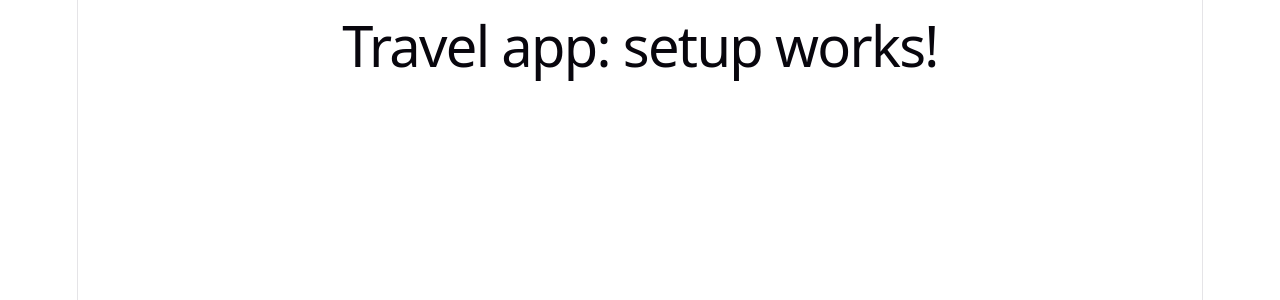
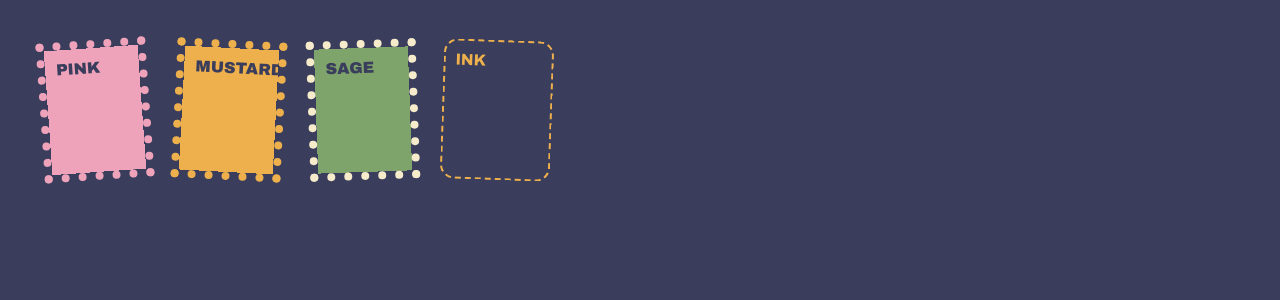
Before and after one commit to Ziyue-Xu/Stamp-It, a React (Vite) app in the folder my-travel-app/: page / in a window 1280 px wide. Shown: the top 300 px of the page. Built offline with nearby package versions, Linux system fonts and the light colour scheme.

Commit message:
the stamp styles

```diff
--- a/my-travel-app/src/App.jsx
+++ b/my-travel-app/src/App.jsx
@@ -1,6 +1,43 @@
+import Stamp from "./components/Stamp";
+
+const colors = {
+  "--paper": "#3a3d5c",
+  "--ink": "#f6ebcb",
+  "--sky": "#474c70",
+  "--gold": "#edb04c",
+  "--teal": "#7fa46b",
+  "--pink": "#efa3bb",
+};
 
 function App() {
-  return <h1>Travel app: setup works!</h1>;
+  return (
+    <div
+      style={{
+        ...colors,
+        minHeight: "100vh",
+        background: "var(--paper)",
+        color: "var(--ink)",
+        padding: 40,
+        display: "flex",
+        gap: 24,
+        alignItems: "flex-start",
+        fontFamily: "'Archivo', sans-serif",
+      }}
+    >
+      <Stamp color="var(--pink)" w={110} h={140} rot={-4}>
+        <div style={{ color: "#3a3d5c", fontWeight: 900, padding: 6 }}>PINK</div>
+      </Stamp>
+      <Stamp color="var(--gold)" w={110} h={140} rot={3}>
+        <div style={{ color: "#3a3d5c", fontWeight: 900, padding: 6 }}>MUSTARD</div>
+      </Stamp>
+      <Stamp color="var(--ink)" fill="var(--teal)" w={110} h={140} rot={-2}>
+        <div style={{ color: "#3a3d5c", fontWeight: 900, padding: 6 }}>SAGE</div>
+      </Stamp>
+      <Stamp color="var(--gold)" shape="ink" w={110} h={140} rot={2}>
+        INK
+      </Stamp>
+    </div>
+  );
 }
 
 export default App;
--- /dev/null
+++ b/my-travel-app/src/components/Stamp.css
@@ -0,0 +1,91 @@
+
+.stamp {
+  box-sizing: border-box;
+  border: 8px dotted var(--c);
+  background: var(--fill);
+  background-clip: padding-box;
+  padding: 5px;
+  overflow: hidden;
+}
+.stamp > svg {
+  display: block;
+  width: 100%;
+  height: 100%;
+}
+
+/* other shapes */
+.stamp-oval {
+  border-radius: 50%;
+}
+.stamp-oval > svg {
+  border-radius: 50%;
+}
+.stamp-arch {
+  border-radius: 70px 70px 10px 10px;
+}
+.stamp-arch > svg {
+  border-radius: 60px 60px 4px 4px;
+}
+
+/* "ink" stamp: just a dashed outline, like a rubber stamp */
+.stamp-ink {
+  border: 2px dashed var(--c);
+  background: transparent;
+  border-radius: 14px;
+  padding: 10px;
+  color: var(--c);
+}
+
+
+
+/* 1. position + mouse parallax. --px / --py (-1..1) are set by WelcomeScreen.jsx */
+.stamp-pos {
+  position: absolute;
+  transform: translate(
+    calc(var(--px, 0) * var(--depth, 0.5) * -14px),
+    calc(var(--py, 0) * var(--depth, 0.5) * -8px)
+  );
+  transition: transform 0.4s ease-out;
+}
+
+/* 2. float in: starts lower, smaller, see-through, then settles */
+.stamp-in {
+  animation: stamp-in 1s cubic-bezier(0.2, 0.9, 0.3, 1.15) both;
+  animation-delay: var(--delay, 0s);
+}
+@keyframes stamp-in {
+  from {
+    opacity: 0;
+    transform: translateY(46px) rotate(calc(var(--rot, 0deg) + 8deg)) scale(0.88);
+  }
+  to {
+    opacity: 1;
+    transform: translateY(0) rotate(var(--rot, 0deg)) scale(1);
+  }
+}
+
+/* 3. gentle bob after landing */
+.stamp-bob {
+  animation: stamp-bob 6s ease-in-out infinite alternate;
+  animation-delay: var(--bob, 0s);
+}
+@keyframes stamp-bob {
+  from {
+    transform: translateY(0);
+  }
+  to {
+    transform: translateY(-5px);
+  }
+}
+
+@media (prefers-reduced-motion: reduce) {
+  .stamp-in,
+  .stamp-bob {
+    animation: none;
+    opacity: 1;
+  }
+  .stamp-pos {
+    transform: none;
+    transition: none;
+  }
+}
--- /dev/null
+++ b/my-travel-app/src/components/Stamp.jsx
@@ -0,0 +1,55 @@
+
+import "./Stamp.css";
+
+export default function Stamp({
+  color = "var(--pink)",
+  fill,
+  shape = "rect",
+  w = 120,
+  h = 150,
+  x = 0,
+  y = 0,
+  rot = 0,
+  depth = 0.5,
+  delay = 0,
+  placed = false,
+  animate = true,
+  children,
+}) {
+  const frame = (
+    <div
+      className={`stamp stamp-${shape}`}
+      style={{
+        width: w,
+        height: h,
+        "--c": color,
+        "--fill": fill || color,
+      }}
+    >
+      {children}
+    </div>
+  );
+
+
+  if (!placed) {
+    return (
+      <div style={{ transform: `rotate(${rot}deg)`, display: "inline-block" }}>
+        {frame}
+      </div>
+    );
+  }
+
+
+  return (
+    <div className="stamp-pos" style={{ left: x, top: y, "--depth": depth }}>
+      <div
+        className={animate ? "stamp-in" : undefined}
+        style={{ "--rot": `${rot}deg`, "--delay": `${delay}s`, transform: `rotate(${rot}deg)` }}
+      >
+        <div className="stamp-bob" style={{ "--bob": `${(delay * 1.7).toFixed(2)}s` }}>
+          {frame}
+        </div>
+      </div>
+    </div>
+  );
+}
--- a/my-travel-app/src/index.css
+++ b/my-travel-app/src/index.css
@@ -1,111 +1,16 @@
-:root {
-  --text: #6b6375;
-  --text-h: #08060d;
-  --bg: #fff;
-  --border: #e5e4e7;
-  --code-bg: #f4f3ec;
-  --accent: #aa3bff;
-  --accent-bg: rgba(170, 59, 255, 0.1);
-  --accent-border: rgba(170, 59, 255, 0.5);
-  --social-bg: rgba(244, 243, 236, 0.5);
-  --shadow:
-    rgba(0, 0, 0, 0.1) 0 10px 15px -3px, rgba(0, 0, 0, 0.05) 0 4px 6px -2px;
-
-  --sans: system-ui, 'Segoe UI', Roboto, sans-serif;
-  --heading: system-ui, 'Segoe UI', Roboto, sans-serif;
-  --mono: ui-monospace, Consolas, monospace;
-
-  font: 18px/145% var(--sans);
-  letter-spacing: 0.18px;
-  color-scheme: light dark;
-  color: var(--text);
-  background: var(--bg);
-  font-synthesis: none;
-  text-rendering: optimizeLegibility;
-  -webkit-font-smoothing: antialiased;
-  -moz-osx-font-smoothing: grayscale;
-
-  @media (max-width: 1024px) {
-    font-size: 16px;
-  }
-}
-
-@media (prefers-color-scheme: dark) {
-  :root {
-    --text: #9ca3af;
-    --text-h: #f3f4f6;
-    --bg: #16171d;
-    --border: #2e303a;
-    --code-bg: #1f2028;
-    --accent: #c084fc;
-    --accent-bg: rgba(192, 132, 252, 0.15);
-    --accent-border: rgba(192, 132, 252, 0.5);
-    --social-bg: rgba(47, 48, 58, 0.5);
-    --shadow:
-      rgba(0, 0, 0, 0.4) 0 10px 15px -3px, rgba(0, 0, 0, 0.25) 0 4px 6px -2px;
-  }
-
-  #social .button-icon {
-    filter: invert(1) brightness(2);
-  }
+@import url("https://fonts.googleapis.com/css2?family=Archivo:wght@800;900&family=DM+Sans:wght@400;700&family=Special+Elite&display=swap");
+* {
+  box-sizing: border-box;
 }
 
 body {
   margin: 0;
+  font-family: system-ui, sans-serif;
 }
 
-#root {
-  width: 1126px;
-  max-width: 100%;
-  margin: 0 auto;
-  text-align: center;
-  border-inline: 1px solid var(--border);
-  min-height: 100svh;
-  display: flex;
-  flex-direction: column;
-  box-sizing: border-box;
+.app {
+  min-height: 100vh;
+  background: var(--paper);
+  color: var(--ink);
+  font-family: "Zen Maru Gothic", system-ui, sans-serif;
 }
-
-h1,
-h2 {
-  font-family: var(--heading);
-  font-weight: 500;
-  color: var(--text-h);
-}
-
-h1 {
-  font-size: 56px;
-  letter-spacing: -1.68px;
-  margin: 32px 0;
-  @media (max-width: 1024px) {
-    font-size: 36px;
-    margin: 20px 0;
-  }
-}
-h2 {
-  font-size: 24px;
-  line-height: 118%;
-  letter-spacing: -0.24px;
-  margin: 0 0 8px;
-  @media (max-width: 1024px) {
-    font-size: 20px;
-  }
-}
-p {
-  margin: 0;
-}
-
-code,
-.counter {
-  font-family: var(--mono);
-  display: inline-flex;
-  border-radius: 4px;
-  color: var(--text-h);
-}
-
-code {
-  font-size: 15px;
-  line-height: 135%;
-  padding: 4px 8px;
-  background: var(--code-bg);
-}
```
